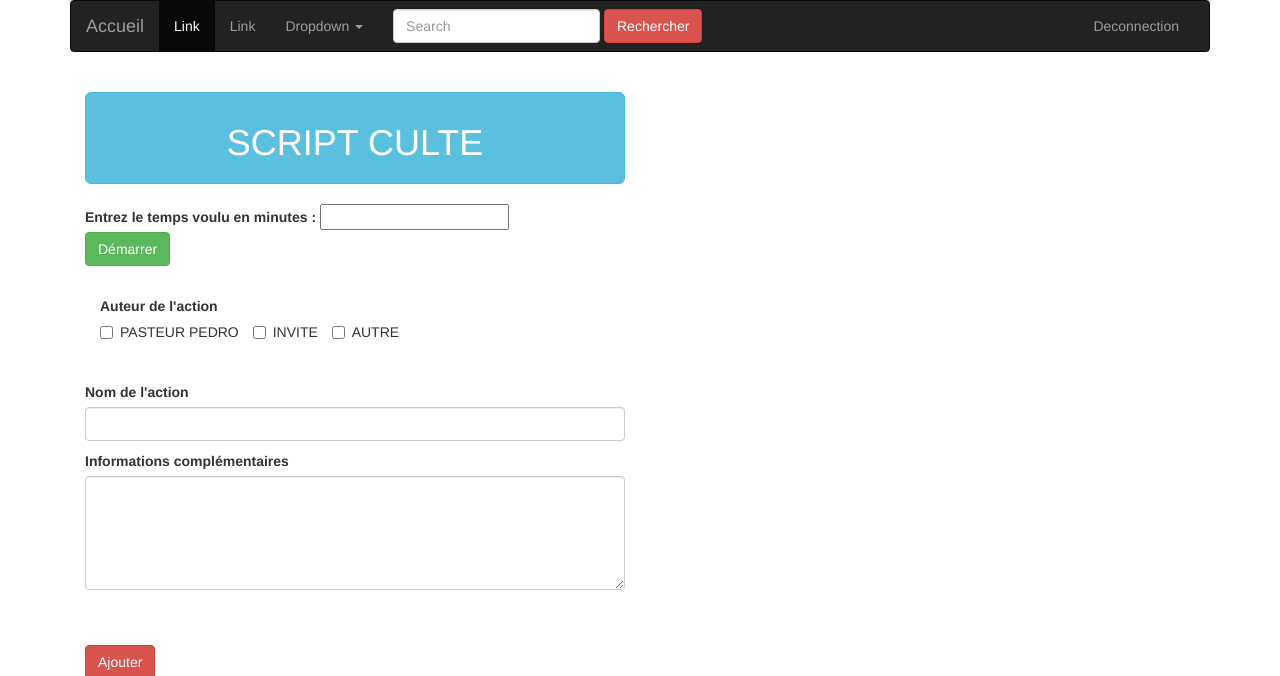
After one commit to joelBanka/CharismaJNM, a PHP site: page /ScriptN/enregistrement.php in a window 1280 px wide. The commit adds this page. Shown: the top 676 px of the page. Run offline with PHP 8.4, Linux system fonts and the light colour scheme; some libraries are stand-ins or nearby versions.

Commit message:
enregistrement du culte .php

```diff
--- /dev/null
+++ b/ScriptN/enregistrement.php
@@ -0,0 +1,120 @@
+<!DOCTYPE html>
+<html lang="en">
+<head>
+  <title>Enregistrement</title>
+  <meta charset="utf-8">
+  <meta name="viewport" content="width=device-width, initial-scale=1">
+  <link rel="stylesheet" href="http://maxcdn.bootstrapcdn.com/bootstrap/3.2.0/css/bootstrap.min.css">
+
+  <script src="https://ajax.googleapis.com/ajax/libs/jquery/1.11.1/jquery.min.js"></script>
+  <script src="http://maxcdn.bootstrapcdn.com/bootstrap/3.2.0/js/bootstrap.min.js"></script>
+</head>
+<body>
+<div class="container">
+
+<nav class="navbar navbar-inverse">
+  <div class="container-fluid">
+    <div class="navbar-header">
+      <button type="button" class="navbar-toggle collapsed" data-toggle="collapse" data-target="#bs-example-navbar-collapse-2">
+        <span class="sr-only">Toggle navigation</span>
+        <span class="icon-bar"></span>
+        <span class="icon-bar"></span>
+        <span class="icon-bar"></span>
+      </button>
+      <a class="navbar-brand" href="#">Accueil</a>
+    </div>
+    <div class="collapse navbar-collapse" id="bs-example-navbar-collapse-2">
+      <ul class="nav navbar-nav">
+        <li class="active"><a href="#">Link <span class="sr-only">(current)</span></a></li>
+        <li><a href="#">Link</a></li>
+        <li class="dropdown">
+          <a href="#" class="dropdown-toggle" data-toggle="dropdown" role="button" aria-expanded="false">Dropdown <span class="caret"></span></a>
+          <ul class="dropdown-menu" role="menu">
+            <li><a href="#">Action</a></li>
+            <li><a href="#">Another action</a></li>
+            <li><a href="#">Something else here</a></li>
+            <li class="divider"></li>
+            <li><a href="#">Separated link</a></li>
+            <li class="divider"></li>
+            <li><a href="#">One more separated link</a></li>
+          </ul>
+        </li>
+      </ul>
+      <form class="navbar-form navbar-left" role="search">
+        <div class="form-group">
+          <input class="form-control" placeholder="Search" type="text">
+        </div>
+        <button type="submit" class="btn btn-danger">Rechercher</button>
+      </form>
+      <ul class="nav navbar-nav navbar-right">
+        <li><a href="index.html">Deconnection</a></li>
+      </ul>
+    </div>
+  </div>
+</nav>
+<!--<div class="col-sm-4">
+ <img src="clocks.png" class="img-rounded" alt="clocks" width="350" height="236">
+</div>-->
+
+<form class="col-sm-6">
+
+<div class="header">
+	 <br>  <button type="button" class="btn btn-info btn-lg btn-block">
+	 <h1>SCRIPT CULTE </h1>
+	 </button>
+	 </br>
+
+		<div class="clock">
+		<div>
+      <form name="f_chrono">
+            <label for="saisie">Entrez le temps voulu en minutes : </label>
+            <input type="text" name="saisie" style="text-align: right;" /><br />
+            <input type="button"class="btn btn-success" name="btn_dem" id="btn_dem" placeholder="00h00min00s"value="Démarrer" onclick="IndiquerMinutes(f_chrono.saisie.value); DemarrerChrono();" />
+            <input type="button"class="btn btn-danger" name="btn_stop" id="btn_stop" placeholder="00h00min00s" value="Arreter !" onclick="ArreterChrono();" style="display: none;" />
+            <input type="button" class="btn btn-warning" name="btn_pause" id="btn_pause" placeholder="00h00min00s" value="Pause" onclick="PauseChrono();" style="display: none;" />
+        </form>
+        <p id="chrono"></p>
+		</div>
+		<div class="message"></div>
+	</div>
+
+	<div class="container">
+<br> <label> Auteur de l'action</label> </br>
+    <label class="checkbox-inline">
+      <input type="checkbox" value=""> PASTEUR PEDRO
+    </label>
+    <label class="checkbox-inline">
+      <input type="checkbox" value=""> INVITE
+    </label>
+    <label class="checkbox-inline">
+      <input type="checkbox" value=""> AUTRE
+    </label>
+</div>
+
+	<br> </br>
+	<div>
+ <label> Nom de l'action</label>
+  <input class="form-control">
+   <p class="help-block"></p>
+    </div>
+
+<div class="form-group">
+ <label for="comment">Informations complémentaires</label>
+ <textarea class="form-control" rows="5" id="comment"></textarea>
+  </div>
+
+<br></br>
+
+
+<div>
+  <button type="submit" class="btn btn-danger">Ajouter</button>
+  </div>
+</form>
+
+ <div class="col-sm-6">
+ <img src="Affichage des actions.png" class="img-rounded" alt="Affichage des actions" width="350" height="236">
+</div>
+
+</div>
+</body>
+</html>
--- a/ScriptN/register.php
+++ b/ScriptN/register.php
@@ -48,7 +48,7 @@ if (!$emptyData && isGoodPasword($_POST["mdp"]))
     header('Location: title.php');
 }
 else {
-    echo "insertion echoue";
+
     header('Location: index.php');
-}
-?>
+
+}?>
--- a/ScriptN/titleControls.php
+++ b/ScriptN/titleControls.php
@@ -9,3 +9,5 @@ echo $titre;
 echo $description;
 
     insertionDuCulte($titre, $description);
+
+    header('Location: enregistrement.php');
```
Also changed, not shown: ScriptN/enregistrementControls.php (added, +7 -0 lines).
